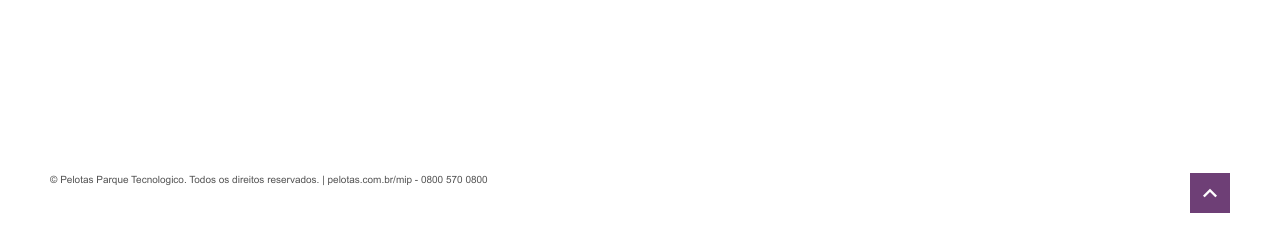
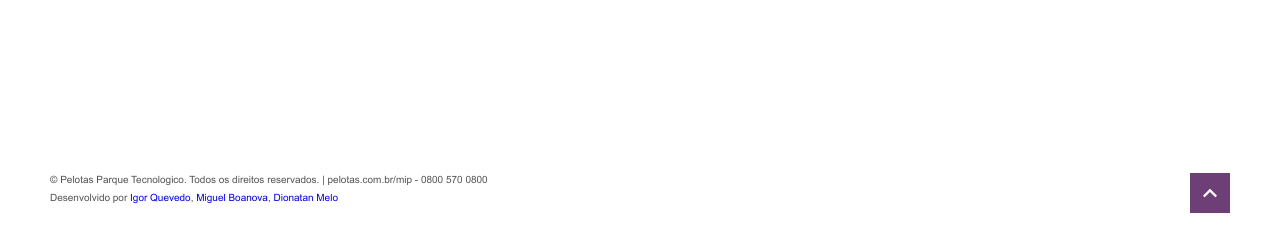
Before and after one commit to igormjq/mip, a website built with webpack: page src/index.html in a window 1280 px wide. Shown: the part 3886-4119 px from the top of the page. Built offline with nearby package versions, Linux system fonts and the light colour scheme; a web font is replaced by a local one.

Commit message:
creditos no footer adicionados

```diff
--- a/src/index.html
+++ b/src/index.html
@@ -224,7 +224,12 @@
     </section>
     <footer>
         <div class="container flex flex-space-between">
-            <p>© Pelotas Parque Tecnologico. Todos os direitos reservados. | pelotas.com.br/mip - 0800 570 0800</p>
+            <p>© Pelotas Parque Tecnologico. Todos os direitos reservados. | pelotas.com.br/mip - 0800 570 0800
+            <span>
+                Desenvolvido por<a href="https://www.linkedin.com/in/igormjq/" target="_blank"> Igor Quevedo</a>, <a href="https://www.linkedin.com/in/miguelboanova/" target="_blank">Miguel Boanova</a>, <a href="https://www.linkedin.com/in/dionatanmelo" target="_blank">Dionatan Melo</a>
+            </span>
+
+            </p>
             <div class="scroll-top">
                 <i class="icon-keyboard-arrow-up"></i>
             </div>
--- a/src/sass/general/_reset.scss
+++ b/src/sass/general/_reset.scss
@@ -20,6 +20,10 @@ body {
     }
     a {
         text-decoration: none;
+
+        &:visited {
+            color: none;
+        }
     }
 
     * {
--- a/src/sass/general/footer.scss
+++ b/src/sass/general/footer.scss
@@ -10,5 +10,10 @@ footer {
         color: $dark-gray;
         font-size: 10px;
         font-family: 'Arial';
+
+        span {
+            display: block;
+            margin-top: 5px;
+        }
     }
 }
```
